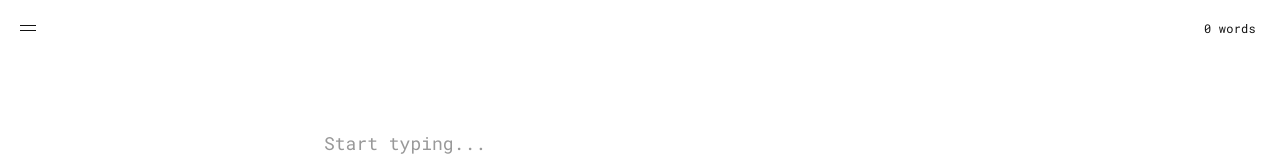
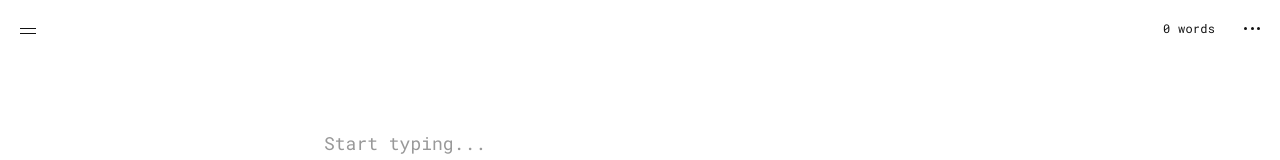
Before and after one commit to redmac135/ez-blank, a SvelteKit app: page / in a window 1280 px wide. Shown: the top 160 px of the page. Built offline with nearby package versions, Linux system fonts and the light colour scheme.

Commit message:
add top right floating menu global

```diff
--- /dev/null
+++ b/src/lib/editor/preferences.ts
@@ -0,0 +1,51 @@
+export type ThemeMode = 'light' | 'dark';
+export type CountVisibility = 'pinned' | 'auto' | 'hidden';
+
+export interface EditorPreferences {
+	themeMode: ThemeMode;
+	spellcheckEnabled: boolean;
+	countVisibility: CountVisibility;
+}
+
+export const DEFAULT_PREFERENCES: EditorPreferences = {
+	themeMode: 'light',
+	spellcheckEnabled: true,
+	countVisibility: 'auto'
+};
+
+const COUNT_VISIBILITY_ORDER: CountVisibility[] = ['pinned', 'auto', 'hidden'];
+
+export function normalizePreferences(value: unknown): EditorPreferences {
+	if (!value || typeof value !== 'object') {
+		return DEFAULT_PREFERENCES;
+	}
+
+	const candidate = value as Partial<EditorPreferences>;
+
+	return {
+		themeMode: candidate.themeMode === 'dark' ? 'dark' : 'light',
+		spellcheckEnabled:
+			typeof candidate.spellcheckEnabled === 'boolean'
+				? candidate.spellcheckEnabled
+				: DEFAULT_PREFERENCES.spellcheckEnabled,
+		countVisibility: COUNT_VISIBILITY_ORDER.includes(candidate.countVisibility as CountVisibility)
+			? (candidate.countVisibility as CountVisibility)
+			: DEFAULT_PREFERENCES.countVisibility
+	};
+}
+
+export function cycleCountVisibility(value: CountVisibility): CountVisibility {
+	const currentIndex = COUNT_VISIBILITY_ORDER.indexOf(value);
+	return COUNT_VISIBILITY_ORDER[(currentIndex + 1) % COUNT_VISIBILITY_ORDER.length]!;
+}
+
+export function getCountVisibilityLabel(value: CountVisibility): string {
+	switch (value) {
+		case 'pinned':
+			return 'Count pinned';
+		case 'hidden':
+			return 'Count hidden';
+		default:
+			return 'Count shown';
+	}
+}
--- a/src/routes/+page.svelte
+++ b/src/routes/+page.svelte
@@ -7,6 +7,15 @@
 		applyHydratedSession,
 		applySessionUpdate
 	} from '$lib/editor/app-state';
+	import {
+		cycleCountVisibility,
+		DEFAULT_PREFERENCES,
+		getCountVisibilityLabel,
+		normalizePreferences,
+		type CountVisibility,
+		type EditorPreferences,
+		type ThemeMode
+	} from '$lib/editor/preferences';
 	import { type EditorState } from '$lib/editor/history';
 	import { EditorStorage } from '$lib/editor/storage';
 	import {
@@ -27,14 +36,18 @@
 	let titleDraft = '';
 	let titleInput: HTMLInputElement | null = null;
 	let countButton: HTMLButtonElement | null = null;
+	let settingsButton: HTMLButtonElement | null = null;
 	let countMenuOpen = false;
+	let settingsMenuOpen = false;
 	let countDisplayMode: 'words' | 'characters' | 'paragraphs' | 'lines' = 'words';
 	let chromeVisible = true;
 	let previousActiveText = '';
 	let hideChromeTimeout: ReturnType<typeof setTimeout> | null = null;
+	let preferences: EditorPreferences = DEFAULT_PREFERENCES;
 
 	const TOP_REVEAL_HEIGHT = 112;
 	const CHROME_HIDE_DELAY = 1400;
+	const PREFERENCES_KEY = 'ez-blank-preferences-v1';
 
 	$: activePage = getActivePage(session);
 	$: activeText = activePage.content;
@@ -51,8 +64,13 @@
 	] as const;
 	$: currentCountLabel =
 		countOptions.find((option) => option.id === countDisplayMode)?.label ?? countOptions[0].label;
+	$: countVisibleInChrome = preferences.countVisibility !== 'hidden';
+	$: countPinnedVisible = preferences.countVisibility === 'pinned';
+	$: countVisible = countVisibleInChrome && (chromeVisible || countPinnedVisible || countMenuOpen);
+	$: countDockedRight = countPinnedVisible && !chromeVisible && !settingsMenuOpen;
+	$: pageTheme = preferences.themeMode;
 
-	$: if (!hasDocumentContent || drawerOpen || countMenuOpen) {
+	$: if (!hasDocumentContent || drawerOpen || countMenuOpen || settingsMenuOpen) {
 		revealChrome(true);
 	}
 
@@ -179,14 +197,14 @@
 	}
 
 	function handleStorage(event: StorageEvent) {
-		if (
-			event.key !== EditorStorage.STORAGE_KEY &&
-			event.key !== EditorStorage.LEGACY_STORAGE_KEY
-		) {
+		if (event.key === PREFERENCES_KEY) {
+			preferences = loadPreferences();
 			return;
 		}
 
+		if (event.key === EditorStorage.STORAGE_KEY || event.key === EditorStorage.LEGACY_STORAGE_KEY) {
 			session = EditorStorage.load();
+		}
 	}
 
 	function getWordCount(value: string) {
@@ -218,7 +236,7 @@
 
 	function scheduleChromeHide() {
 		clearHideChromeTimeout();
-		if (!hasDocumentContent || drawerOpen || countMenuOpen) return;
+		if (!hasDocumentContent || drawerOpen || countMenuOpen || settingsMenuOpen) return;
 
 		hideChromeTimeout = setTimeout(() => {
 			chromeVisible = false;
@@ -238,6 +256,7 @@
 
 	function toggleCountMenu() {
 		countMenuOpen = !countMenuOpen;
+		settingsMenuOpen = false;
 		if (countMenuOpen) {
 			revealChrome(true);
 			return;
@@ -254,6 +273,43 @@
 		scheduleChromeHide();
 	}
 
+	function toggleSettingsMenu() {
+		settingsMenuOpen = !settingsMenuOpen;
+		countMenuOpen = false;
+		if (settingsMenuOpen) {
+			revealChrome(true);
+			return;
+		}
+
+		scheduleChromeHide();
+	}
+
+	function updatePreferences(nextPreferences: EditorPreferences) {
+		preferences = nextPreferences;
+		savePreferences(nextPreferences);
+	}
+
+	function toggleThemeMode() {
+		updatePreferences({
+			...preferences,
+			themeMode: preferences.themeMode === 'dark' ? 'light' : 'dark'
+		});
+	}
+
+	function toggleSpellcheck() {
+		updatePreferences({
+			...preferences,
+			spellcheckEnabled: !preferences.spellcheckEnabled
+		});
+	}
+
+	function cycleWordCountVisibility() {
+		updatePreferences({
+			...preferences,
+			countVisibility: cycleCountVisibility(preferences.countVisibility)
+		});
+	}
+
 	function handleMouseMove(event: MouseEvent) {
 		if (event.clientY <= TOP_REVEAL_HEIGHT) {
 			revealChrome();
@@ -262,7 +318,9 @@
 
 	function handleWindowPointerDown(event: MouseEvent) {
 		const target = event.target;
-		if (!(target instanceof Node) || !countMenuOpen) return;
+		if (!(target instanceof Node)) return;
+
+		if (countMenuOpen) {
 			if (
 				countButton?.contains(target) ||
 				(target instanceof Element && target.closest('.count-control'))
@@ -270,6 +328,18 @@
 				return;
 			}
 			countMenuOpen = false;
+		}
+
+		if (settingsMenuOpen) {
+			if (
+				settingsButton?.contains(target) ||
+				(target instanceof Element && target.closest('.settings-control'))
+			) {
+				return;
+			}
+			settingsMenuOpen = false;
+		}
+
 		scheduleChromeHide();
 	}
 
@@ -278,6 +348,11 @@
 
 		if (countMenuOpen) {
 			countMenuOpen = false;
+			scheduleChromeHide();
+		}
+
+		if (settingsMenuOpen) {
+			settingsMenuOpen = false;
 			scheduleChromeHide();
 		}
 
@@ -291,16 +366,44 @@
 		const hydratedState = applyHydratedSession({ session, loaded }, EditorStorage.load());
 		session = hydratedState.session;
 		loaded = hydratedState.loaded;
+		preferences = loadPreferences();
 		previousActiveText = getActivePage(session).content;
+		applyTheme(preferences.themeMode);
 	});
 
 	onDestroy(() => {
 		clearHideChromeTimeout();
 	});
 
+	$: if (loaded) {
+		applyTheme(pageTheme);
+	}
+
 	$: deletePage = deletePageId
 		? session.pages.find((page) => page.id === deletePageId) ?? null
 		: null;
+
+	function loadPreferences(): EditorPreferences {
+		try {
+			const saved = localStorage.getItem(PREFERENCES_KEY);
+			return saved ? normalizePreferences(JSON.parse(saved)) : DEFAULT_PREFERENCES;
+		} catch (e) {
+			console.error('Failed to load editor preferences:', e);
+			return DEFAULT_PREFERENCES;
+		}
+	}
+
+	function savePreferences(nextPreferences: EditorPreferences) {
+		try {
+			localStorage.setItem(PREFERENCES_KEY, JSON.stringify(nextPreferences));
+		} catch (e) {
+			console.error('Failed to save editor preferences:', e);
+		}
+	}
+
+	function applyTheme(themeMode: ThemeMode) {
+		document.body.dataset.theme = themeMode;
+	}
 </script>
 
 <svelte:window
@@ -324,7 +427,47 @@
 				<span></span>
 				<span></span>
 			</button>
+			<div class="settings-control">
+				<button
+					bind:this={settingsButton}
+					class="settings-toggle"
+					type="button"
+					aria-haspopup="menu"
+					aria-expanded={settingsMenuOpen}
+					aria-label="Open editor settings"
+					on:click={toggleSettingsMenu}
+				>
+					<span></span>
+					<span></span>
+					<span></span>
+				</button>
+				{#if settingsMenuOpen}
+					<FloatingMenu label="Editor settings" verticalOffset="0.45rem">
+						<button type="button" on:click={toggleThemeMode}>
+							{preferences.themeMode === 'dark' ? 'Light mode' : 'Dark mode'}
+						</button>
+						<button type="button" on:click={toggleSpellcheck}>
+							{preferences.spellcheckEnabled ? 'Spellcheck on' : 'Spellcheck off'}
+						</button>
+						<button
+							type="button"
+							aria-label={`Cycle word count visibility, currently ${getCountVisibilityLabel(preferences.countVisibility).toLowerCase()}`}
+							on:click={cycleWordCountVisibility}
+						>
+							{getCountVisibilityLabel(preferences.countVisibility)}
+						</button>
+					</FloatingMenu>
+				{/if}
+			</div>
+		</div>
+	</div>
 
+	<div
+		class:count-visible={countVisible}
+		class:docked-right={countDockedRight}
+		class="count-shell"
+	>
+		{#if countVisibleInChrome}
 			<div class="count-control">
 				<button
 					bind:this={countButton}
@@ -352,7 +495,7 @@
 					</FloatingMenu>
 				{/if}
 			</div>
-		</div>
+		{/if}
 	</div>
 
 	{#if drawerOpen}
@@ -456,6 +599,7 @@
 						selectionStart: activePage.selectionStart,
 						selectionEnd: activePage.selectionEnd
 					}}
+					spellcheckEnabled={preferences.spellcheckEnabled}
 					onChange={updateActivePage}
 				/>
 			{/key}
@@ -465,10 +609,48 @@
 
 <style>
 	:global(body) {
+		--page-background: #fff;
+		--text-color: #111;
+		--muted-text-color: rgba(0, 0, 0, 0.68);
+		--surface-color: rgba(255, 255, 255, 0.94);
+		--surface-border-color: rgba(0, 0, 0, 0.08);
+		--surface-shadow-color: rgba(0, 0, 0, 0.06);
+		--hover-background-color: rgba(0, 0, 0, 0.035);
+		--chrome-scrim-color: rgba(255, 255, 255, 0.72);
+		--modal-scrim-color: rgba(255, 255, 255, 0.8);
+		--line-color: #111;
+		--accent-background: rgba(0, 0, 0, 0.035);
+		--editor-caret-color: #555;
+		--editor-selection-color: rgba(180, 213, 255, 0.6);
+		--editor-placeholder-color: #999;
+		--editor-code-background: rgba(0, 0, 0, 0.04);
+		--editor-muted-color: #666;
 		margin: 0;
-		background: #fff;
-		color: #111;
+		background: var(--page-background);
+		color: var(--text-color);
 		font-family: 'Roboto Mono', monospace;
+		transition:
+			background-color 180ms ease,
+			color 180ms ease;
+	}
+
+	:global(body[data-theme='dark']) {
+		--page-background: #121314;
+		--text-color: #f1f1ec;
+		--muted-text-color: rgba(241, 241, 236, 0.7);
+		--surface-color: rgba(26, 28, 30, 0.94);
+		--surface-border-color: rgba(255, 255, 255, 0.12);
+		--surface-shadow-color: rgba(0, 0, 0, 0.34);
+		--hover-background-color: rgba(255, 255, 255, 0.06);
+		--chrome-scrim-color: rgba(18, 19, 20, 0.78);
+		--modal-scrim-color: rgba(18, 19, 20, 0.82);
+		--line-color: #f1f1ec;
+		--accent-background: rgba(255, 255, 255, 0.07);
+		--editor-caret-color: #d9d9d2;
+		--editor-selection-color: rgba(103, 141, 204, 0.45);
+		--editor-placeholder-color: rgba(241, 241, 236, 0.42);
+		--editor-code-background: rgba(255, 255, 255, 0.06);
+		--editor-muted-color: rgba(241, 241, 236, 0.56);
 	}
 
 	.page-shell {
@@ -488,25 +670,27 @@
 			0
 			max(0.75rem, env(safe-area-inset-left));
 		opacity: 0;
-		transform: translateY(-0.4rem);
 		pointer-events: none;
-		transition:
-			opacity 180ms ease,
-			transform 180ms ease;
+		transition: opacity 180ms ease;
 	}
 
 	.top-bar-shell.visible {
 		opacity: 1;
-		transform: translateY(0);
 		pointer-events: auto;
 	}
 
 	.top-bar {
-		display: flex;
-		align-items: flex-start;
-		justify-content: space-between;
+		position: relative;
 		width: 100%;
 		box-sizing: border-box;
+		min-height: 2rem;
+	}
+
+	.settings-control,
+	.count-shell {
+		position: absolute;
+		top: 0;
+		right: 0;
 	}
 
 	.count-control {
@@ -514,8 +698,33 @@
 		min-width: 0;
 	}
 
+	.count-shell {
+		z-index: 21;
+		padding:
+			max(0.75rem, env(safe-area-inset-top))
+			max(0.75rem, env(safe-area-inset-right))
+			0
+			max(0.75rem, env(safe-area-inset-left));
+		opacity: 0;
+		pointer-events: none;
+		transform: translateX(calc(-2.55rem));
+		transition:
+			opacity 180ms ease,
+			transform 220ms ease;
+	}
+
+	.count-shell.count-visible {
+		opacity: 1;
+		pointer-events: auto;
+	}
+
+	.count-shell.docked-right {
+		transform: translateX(0);
+	}
+
 	.count-toggle,
-	.drawer-toggle {
+	.drawer-toggle,
+	.settings-toggle {
 		position: static;
 		border: 0;
 		background: transparent;
@@ -566,7 +775,32 @@
 		display: block;
 		width: 1rem;
 		height: 1px;
-		background: #111;
+		background: var(--line-color);
+	}
+
+	.settings-control {
+		position: absolute;
+		top: 0;
+		right: 0;
+	}
+
+	.settings-toggle {
+		width: 2rem;
+		height: 2rem;
+		padding: 0;
+		border-radius: 999px;
+		display: inline-flex;
+		align-items: center;
+		justify-content: center;
+		gap: 0.2rem;
+	}
+
+	.settings-toggle span {
+		display: block;
+		width: 3px;
+		height: 3px;
+		border-radius: 999px;
+		background: var(--line-color);
 	}
 
 	.scrim {
@@ -574,7 +808,7 @@
 		inset: 0;
 		z-index: 10;
 		border: 0;
-		background: rgba(255, 255, 255, 0.72);
+		background: var(--chrome-scrim-color);
 	}
 
 	.modal-scrim {
@@ -582,7 +816,7 @@
 		inset: 0;
 		z-index: 30;
 		border: 0;
-		background: rgba(255, 255, 255, 0.8);
+		background: var(--modal-scrim-color);
 	}
 
 	.modal {
@@ -593,10 +827,10 @@
 		width: min(22rem, calc(100vw - 2rem));
 		padding: 1rem;
 		box-sizing: border-box;
-		background: #fff;
-		border: 1px solid rgba(0, 0, 0, 0.08);
+		background: var(--surface-color);
+		border: 1px solid var(--surface-border-color);
 		border-radius: 0.55rem;
-		box-shadow: 0 18px 50px rgba(0, 0, 0, 0.08);
+		box-shadow: 0 18px 50px var(--surface-shadow-color);
 		transform: translate(-50%, -50%);
 	}
 
@@ -613,7 +847,7 @@
 	.modal p {
 		margin-top: 0.45rem;
 		font-size: 0.82rem;
-		color: rgba(0, 0, 0, 0.65);
+		color: var(--muted-text-color);
 	}
 
 	.modal-actions {
@@ -634,7 +868,7 @@
 	}
 
 	.modal-button:hover {
-		background: rgba(0, 0, 0, 0.035);
+		background: var(--hover-background-color);
 	}
 
 	.modal-button-delete {
@@ -655,8 +889,8 @@
 		width: min(18rem, 82vw);
 		padding: 4.25rem 1rem 1rem;
 		box-sizing: border-box;
-		background: #fff;
-		border-right: 1px solid rgba(0, 0, 0, 0.08);
+		background: var(--surface-color);
+		border-right: 1px solid var(--surface-border-color);
 		transform: translateX(-100%);
 		transition: transform 180ms ease;
 	}
@@ -713,7 +947,7 @@
 	}
 
 	.page-row.active {
-		background: rgba(0, 0, 0, 0.035);
+		background: var(--accent-background);
 	}
 
 	.page-tab {
@@ -755,7 +989,7 @@
 		width: 3px;
 		height: 3px;
 		border-radius: 999px;
-		background: #111;
+		background: var(--line-color);
 	}
 
 	.page-row:hover .menu-toggle,
@@ -791,11 +1025,19 @@
 	.workspace {
 		width: 100%;
 		min-height: 100vh;
-		background: #fff;
+		background: var(--page-background);
 	}
 
 	@media (max-width: 767px) {
 		.top-bar-shell {
+			padding:
+				max(0.6rem, env(safe-area-inset-top))
+				max(0.6rem, env(safe-area-inset-right))
+				0
+				max(0.6rem, env(safe-area-inset-left));
+		}
+
+		.count-shell {
 			padding:
 				max(0.6rem, env(safe-area-inset-top))
 				max(0.6rem, env(safe-area-inset-right))
```
Also changed, not shown: src/lib/Editor.svelte (+8 -7 lines), src/lib/FloatingMenu.svelte (+6 -5 lines), 2 other files (tests, documents, lock files or other folders). Lines whose indentation alone changed are shown as unchanged.
